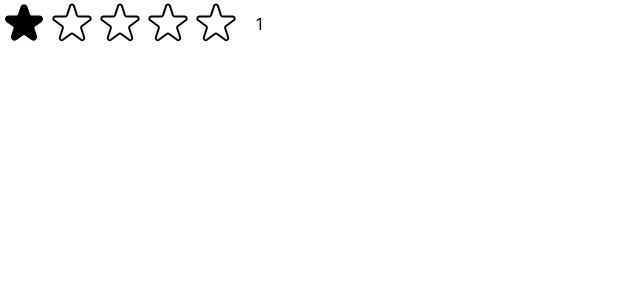
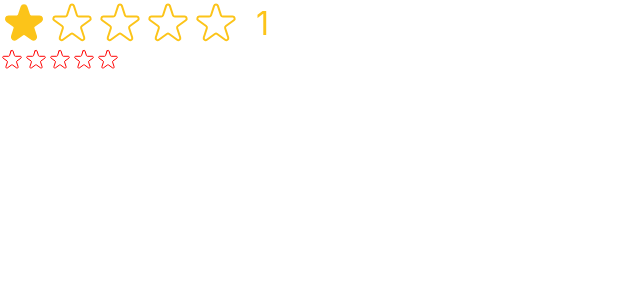
Before and after one commit to bvenceslas/star-rating, a React (Create React App) app: page / in a window 1280 px wide. Shown: the top 300 px of the page, without its empty margins (0-640 px from the left). Built offline with nearby package versions, Linux system fonts and the light colour scheme.

Commit message:
add props

```diff
--- a/src/App.js
+++ b/src/App.js
@@ -10,18 +10,20 @@ const starContainerStyle = {
   display: "flex",
 };
 
-const textStyle = {
-  lineHeight: "1",
-  margin: "0",
-};
-
-function App({ maxRating = 5 }) {
+function StartRating({ maxRating = 5, color = "#fcc419", size = 48 }) {
   const [rating, setRating] = useState(0);
   const [tempRating, setTempRating] = useState(0);
 
   function handleRating(rating) {
     setRating(rating);
   }
+
+  const textStyle = {
+    lineHeight: "1",
+    margin: "0",
+    color,
+    fontSize: `${size / 1.5}px`,
+  };
 
   return (
     <div style={containerStyle}>
@@ -33,6 +35,8 @@ function App({ maxRating = 5 }) {
             onRate={() => handleRating(i + 1)}
             onHoverIn={() => setTempRating(i + 1)}
             onHoverOut={() => setTempRating(0)}
+            color={color}
+            size={size}
           />
         ))}
       </div>
@@ -41,16 +45,16 @@ function App({ maxRating = 5 }) {
   );
 }
 
-export default App;
+export default StartRating;
 
-const starStyle = {
-  width: "48px",
-  height: "48px",
-  display: "block",
-  cursor: "pointer",
-};
+function Star({ onRate, full, onHoverIn, onHoverOut, color, size }) {
+  const starStyle = {
+    width: `${size}px`,
+    height: `${size}px`,
+    display: "block",
+    cursor: "pointer",
+  };
 
-function Star({ onRate, full, onHoverIn, onHoverOut }) {
   return (
     <span
       role="button"
@@ -63,8 +67,8 @@ function Star({ onRate, full, onHoverIn, onHoverOut }) {
         <svg
           xmlns="http://www.w3.org/2000/svg"
           viewBox="0 0 20 20"
-          fill="#000"
-          stroke="#000"
+          fill={color}
+          stroke={color}
         >
           <path d="M9.049 2.927c.3-.921 1.603-.921 1.902 0l1.07 3.292a1 1 0 00.95.69h3.462c.969 0 1.371 1.24.588 1.81l-2.8 2.034a1 1 0 00-.364 1.118l1.07 3.292c.3.921-.755 1.688-1.54 1.118l-2.8-2.034a1 1 0 00-1.175 0l-2.8 2.034c-.784.57-1.838-.197-1.539-1.118l1.07-3.292a1 1 0 00-.364-1.118L2.98 8.72c-.783-.57-.38-1.81.588-1.81h3.461a1 1 0 00.951-.69l1.07-3.292z" />
         </svg>
@@ -73,7 +77,7 @@ function Star({ onRate, full, onHoverIn, onHoverOut }) {
           xmlns="http://www.w3.org/2000/svg"
           fill="none"
           viewBox="0 0 24 24"
-          stroke="#000"
+          stroke={color}
         >
           <path
             strokeLinecap="round"
--- a/src/index.js
+++ b/src/index.js
@@ -1,11 +1,12 @@
 import React from "react";
 import ReactDOM from "react-dom/client";
 import "./index.css";
-import App from "./App";
+import StartRating from "./App";
 
 const root = ReactDOM.createRoot(document.getElementById("root"));
 root.render(
   <React.StrictMode>
-    <App maxRating={5} />
+    <StartRating maxRating={5} />
+    <StartRating maxRating={5} size={24} color="red" />
   </React.StrictMode>
 );
```
